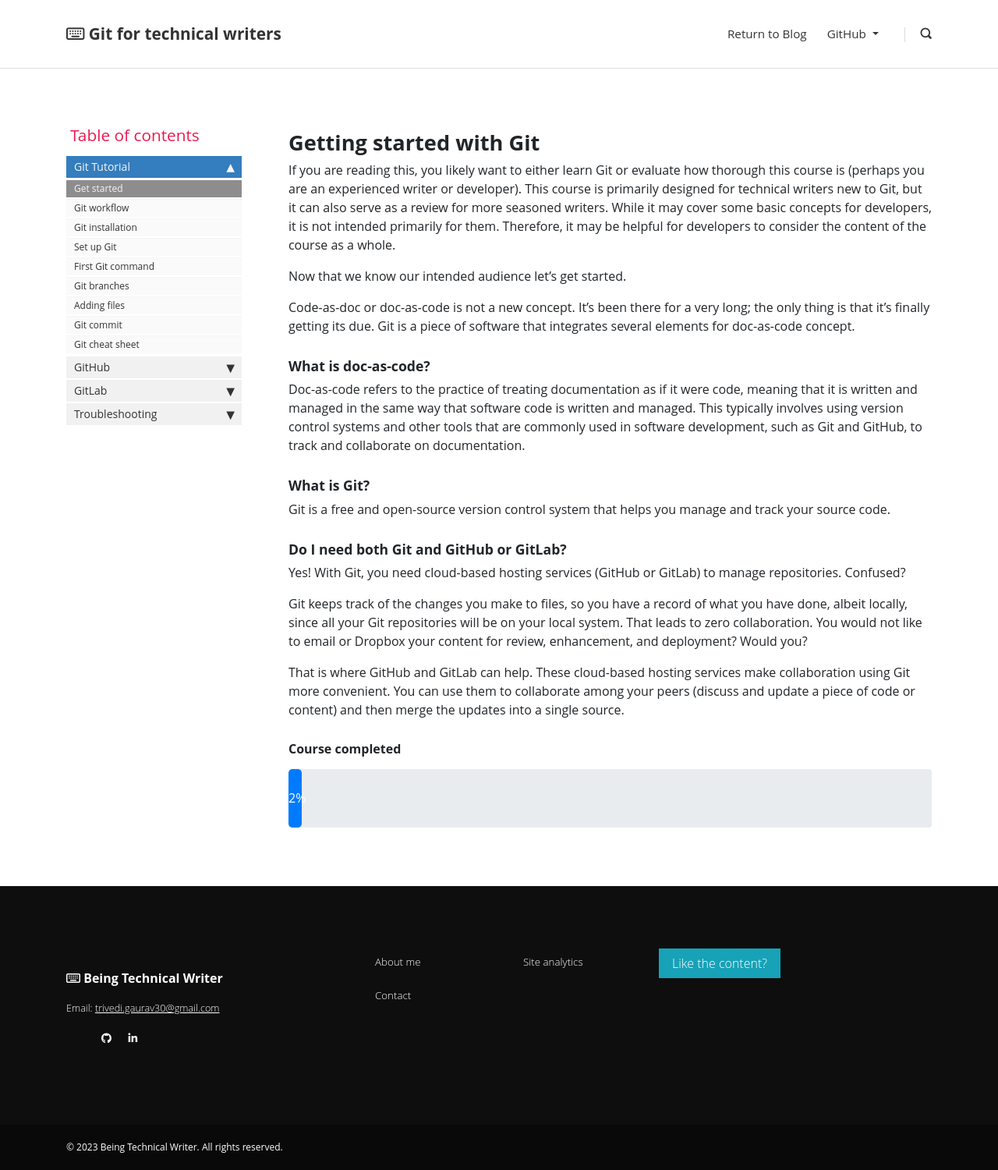
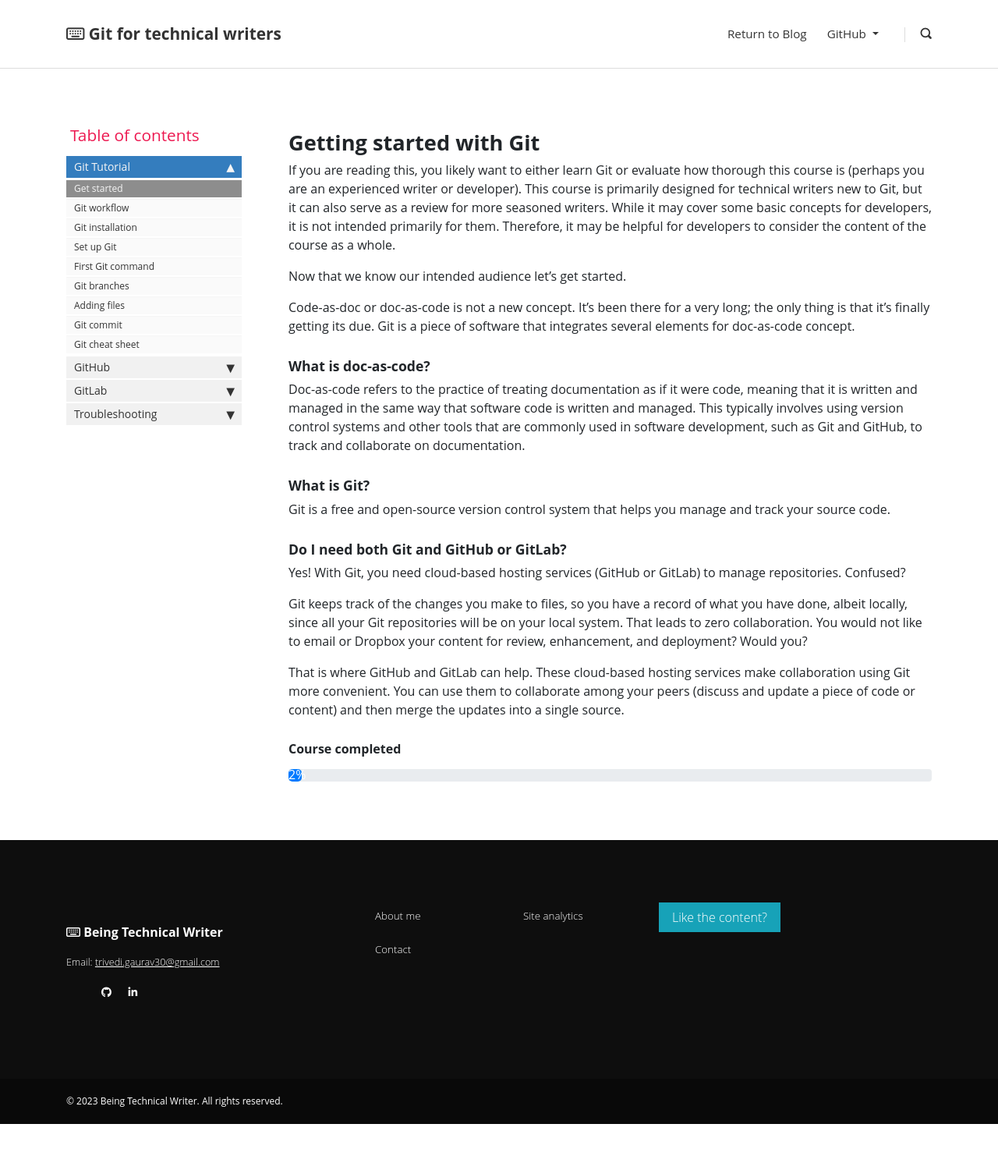
Before and after one commit to gautriv/gitfortechnicalwriters, a Jekyll site: the page built from index.md, in a window 1280 px wide. Shown: the whole page at 78% size. Built offline with Jekyll 4.4.1, drawn with Linux system fonts in a browser that asks for light colours; nearby versions of some CDN libraries; comment, search, counter and statistics services are not loaded; after the commit the page ends 1441 px from its top, so only the background shows below that.

Commit message:
Updated layout

```diff
--- a/css/custom.css
+++ b/css/custom.css
@@ -190,17 +190,6 @@ button.btn {
 /* Progress Bar */
 
 
-
-
-.progress {
-
-  height: auto;
-
-}
-
-
-
-
 .progress-bar {
 
   background-color: #007bff;
```
